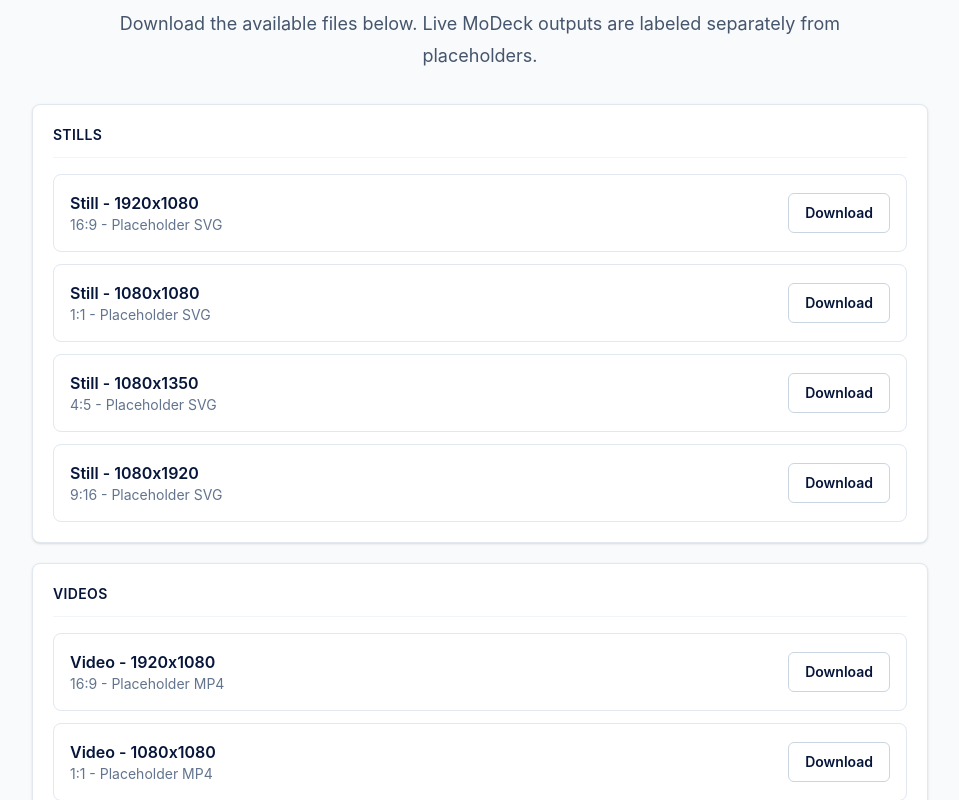
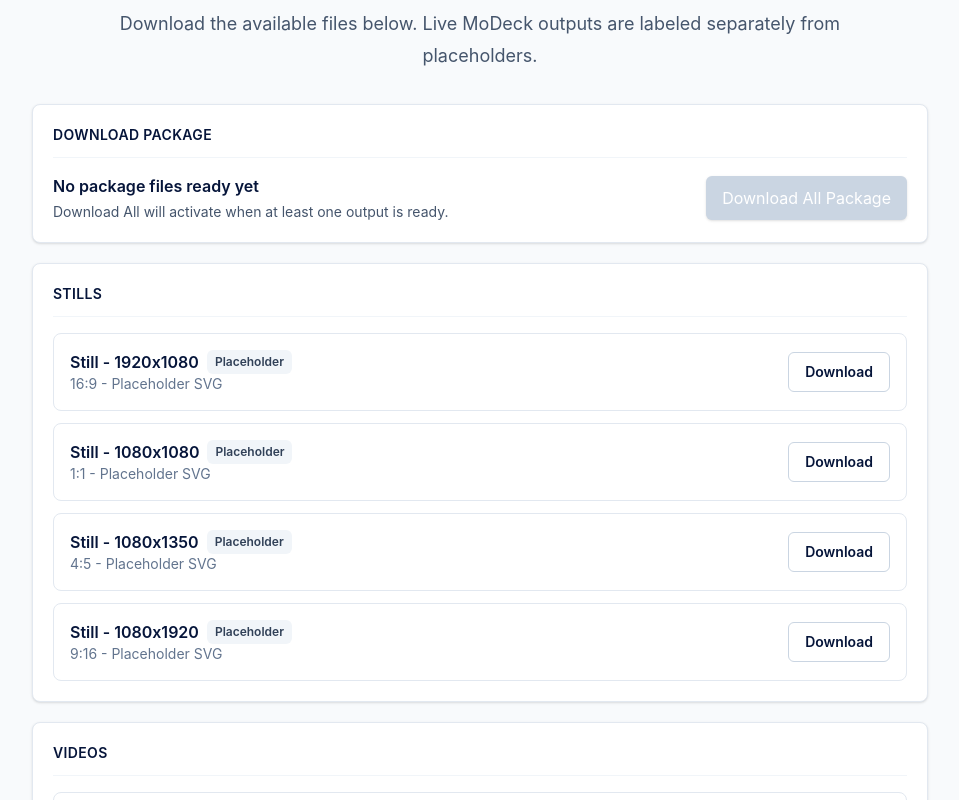
Before and after one commit to paulsjob/media_hub, a Next.js app: page /package in a window 1280 px wide. Shown: the part 920-1720 px from the top of the page, without its empty margins (160-1119 px from the left). Built offline with nearby package versions, Linux system fonts and the light colour scheme.

Commit message:
Add package download all flow

```diff
--- a/package.json
+++ b/package.json
@@ -9,6 +9,7 @@
     "lint": "eslint"
   },
   "dependencies": {
+    "jszip": "^3.10.1",
     "next": "16.2.4",
     "react": "19.2.4",
     "react-dom": "19.2.4",
--- a/src/app/package/page.tsx
+++ b/src/app/package/page.tsx
@@ -26,6 +26,7 @@ export default async function PackagePage({
   const videos = selectedOutputs.filter((output) => output.type === "video");
   const renderResults = parseRenderResults(renders);
   const backToGenerateHref = getBackToGenerateHref(params);
+  const packageFilename = getPackageFilename(params.speakerName);
 
   return (
     <MvpShell>
@@ -64,7 +65,12 @@ export default async function PackagePage({
           </div>
         </SectionCard>
 
-        <PackageResults stills={stills} videos={videos} initialRenderResults={renderResults} />
+        <PackageResults
+          stills={stills}
+          videos={videos}
+          initialRenderResults={renderResults}
+          packageName={packageFilename}
+        />
 
         <div className="flex flex-col gap-3 sm:flex-row sm:justify-center">
           <SecondaryButton href={backToGenerateHref}>Back to Generate</SecondaryButton>
@@ -190,3 +196,16 @@ function getBackToGenerateHref(params: {
 
   return queryString ? `/generate?${queryString}` : "/generate";
 }
+
+function getPackageFilename(speakerName?: string) {
+  const speakerSlug = slugify(speakerName || "quote-card");
+
+  return `quote-card-${speakerSlug}-2026-package`;
+}
+
+function slugify(value: string) {
+  return value
+    .toLowerCase()
+    .replace(/[^a-z0-9]+/g, "-")
+    .replace(/^-+|-+$/g, "");
+}
--- a/src/components/package-results.tsx
+++ b/src/components/package-results.tsx
@@ -28,13 +28,35 @@ export function PackageResults({
   stills,
   videos,
   initialRenderResults,
+  packageName,
 }: {
   stills: MvpOutputFormat[];
   videos: MvpOutputFormat[];
   initialRenderResults: Record<string, PackageRenderResult>;
+  packageName: string;
 }) {
   const [renderResults, setRenderResults] = useState(initialRenderResults);
+  const outputs = useMemo(() => [...stills, ...videos], [stills, videos]);
   const resultList = useMemo(() => Object.values(renderResults), [renderResults]);
+  const readyDownloads = useMemo(
+    () =>
+      outputs
+        .map((output) => {
+          const result = renderResults[output.id];
+          const downloadUrl = getSafeDownloadUrl(result?.temporaryDownloadUrl ?? "", result?.editId, output.id);
+          const ready = Boolean(downloadUrl) && (result?.source !== "modeck-render" || result.status === "completed");
+
+          return ready
+            ? {
+                output,
+                downloadUrl,
+                filename: getDownloadFilename(packageName, output, result?.source),
+              }
+            : null;
+        })
+        .filter((item): item is { output: MvpOutputFormat; downloadUrl: string; filename: string } => Boolean(item)),
+    [outputs, packageName, renderResults],
+  );
   const hasLiveModeckOutput = resultList.some(
     (result) => result.source === "modeck-preview" || result.source === "modeck-render",
   );
@@ -135,6 +157,10 @@ export function PackageResults({
         </p>
       </section>
 
+      <SectionCard title="Download Package">
+        <DownloadAllPackage packageName={packageName} files={readyDownloads} totalOutputs={outputs.length} />
+      </SectionCard>
+
       <SectionCard title="Stills">
         <div className="space-y-3">
           {stills.length > 0 ? (
@@ -179,3 +205,127 @@ export function PackageResults({
     </>
   );
 }
+
+function DownloadAllPackage({
+  packageName,
+  files,
+  totalOutputs,
+}: {
+  packageName: string;
+  files: Array<{ output: MvpOutputFormat; downloadUrl: string; filename: string }>;
+  totalOutputs: number;
+}) {
+  const [isDownloading, setIsDownloading] = useState(false);
+  const readyCount = files.length;
+  const disabled = readyCount === 0 || isDownloading;
+
+  async function downloadAll() {
+    if (disabled) {
+      return;
+    }
+
+    setIsDownloading(true);
+
+    try {
+      if (files.length === 1) {
+        await downloadUrl(files[0].downloadUrl, files[0].filename);
+        return;
+      }
+
+      const JSZip = (await import("jszip")).default;
+      const zip = new JSZip();
+
+      await Promise.all(
+        files.map(async (file) => {
+          const response = await fetch(file.downloadUrl);
+
+          if (!response.ok) {
+            throw new Error(`Could not download ${file.filename}.`);
+          }
+
+          zip.file(file.filename, await response.blob());
+        }),
+      );
+
+      const blob = await zip.generateAsync({ type: "blob" });
+      downloadBlob(blob, `${packageName}.zip`);
+    } finally {
+      setIsDownloading(false);
+    }
+  }
+
+  return (
+    <div className="flex flex-col gap-3 sm:flex-row sm:items-center sm:justify-between">
+      <div>
+        <p className="font-semibold text-[#06153a]">
+          {readyCount > 0
+            ? `${readyCount} of ${totalOutputs} outputs ready`
+            : "No package files ready yet"}
+        </p>
+        <p className="mt-1 text-sm text-slate-600">
+          {readyCount > 0
+            ? "Download all currently ready outputs. Rendering or failed files are skipped."
+            : "Download All will activate when at least one output is ready."}
+        </p>
+      </div>
+      <button
+        type="button"
+        onClick={downloadAll}
+        disabled={disabled}
+        className="inline-flex min-h-11 items-center justify-center rounded-md bg-[#06153a] px-4 text-sm font-semibold !text-white shadow-sm hover:bg-[#12306a] disabled:cursor-not-allowed disabled:bg-slate-300"
+        style={{ color: "#ffffff" }}
+      >
+        <span className="text-white">{isDownloading ? "Preparing Package..." : "Download All Package"}</span>
+      </button>
+    </div>
+  );
+}
+
+async function downloadUrl(url: string, filename: string) {
+  const response = await fetch(url);
+
+  if (!response.ok) {
+    throw new Error(`Could not download ${filename}.`);
+  }
+
+  downloadBlob(await response.blob(), filename);
+}
+
+function downloadBlob(blob: Blob, filename: string) {
+  const objectUrl = URL.createObjectURL(blob);
+  const anchor = document.createElement("a");
+
+  anchor.href = objectUrl;
+  anchor.download = filename;
+  document.body.append(anchor);
+  anchor.click();
+  anchor.remove();
+  URL.revokeObjectURL(objectUrl);
+}
+
+function getDownloadFilename(
+  packageName: string,
+  output: MvpOutputFormat,
+  source: PackageRenderResult["source"] | undefined,
+) {
+  const extension = source === "mock-placeholder" && output.type === "video" ? "txt" : output.type === "video" ? "mp4" : "png";
+
+  return `${packageName}-${output.type}-${output.label}.${extension}`;
+}
+
+function getSafeDownloadUrl(downloadUrl: string, editId: string | undefined, outputId: string) {
+  if (!downloadUrl) {
+    return "";
+  }
+
+  if (!downloadUrl.includes("mock.modeck.local")) {
+    return downloadUrl;
+  }
+
+  const query = new URLSearchParams({
+    editId: editId ?? "mock-edit",
+    outputId,
+  });
+
+  return `/api/mock-modeck/download?${query.toString()}`;
+}
--- a/src/components/ui.tsx
+++ b/src/components/ui.tsx
@@ -525,6 +525,16 @@ export function DownloadRow({
   const isLiveModeckRender = source === "modeck-render";
   const isLiveModeckPreview = source === "modeck-preview";
   const isRenderable = !isLiveModeckRender || status === "completed";
+  const deliveryState =
+    status === "failed" || status === "canceled"
+      ? "Failed"
+      : isLiveModeckRender
+        ? status === "completed"
+          ? "Ready"
+          : "Rendering"
+        : source === "mock-placeholder"
+          ? "Placeholder"
+          : "Ready";
   const fileKind = isLiveModeckRender
     ? output.type === "still"
       ? "Final MoDeck PNG"
@@ -536,9 +546,24 @@ export function DownloadRow({
   return (
     <div className="flex items-center justify-between gap-4 rounded-lg border border-slate-200 bg-white p-4">
       <div>
-        <p className="font-semibold text-[#06153a]">
-          {output.type === "still" ? "Still" : "Video"} - {output.label}
-        </p>
+        <div className="flex flex-wrap items-center gap-2">
+          <p className="font-semibold text-[#06153a]">
+            {output.type === "still" ? "Still" : "Video"} - {output.label}
+          </p>
+          <span
+            className={`rounded-md px-2 py-1 text-xs font-semibold ${
+              deliveryState === "Ready"
+                ? "bg-emerald-50 text-emerald-800"
+                : deliveryState === "Rendering"
+                  ? "bg-blue-50 text-blue-800"
+                  : deliveryState === "Failed"
+                    ? "bg-orange-50 text-orange-800"
+                    : "bg-slate-100 text-slate-700"
+            }`}
+          >
+            {deliveryState}
+          </span>
+        </div>
         <p className="text-sm text-slate-500">
           {output.aspectLabel} - {fileKind}
         </p>
```
Also changed, not shown: 2 other files (tests, documents, lock files or other folders).
